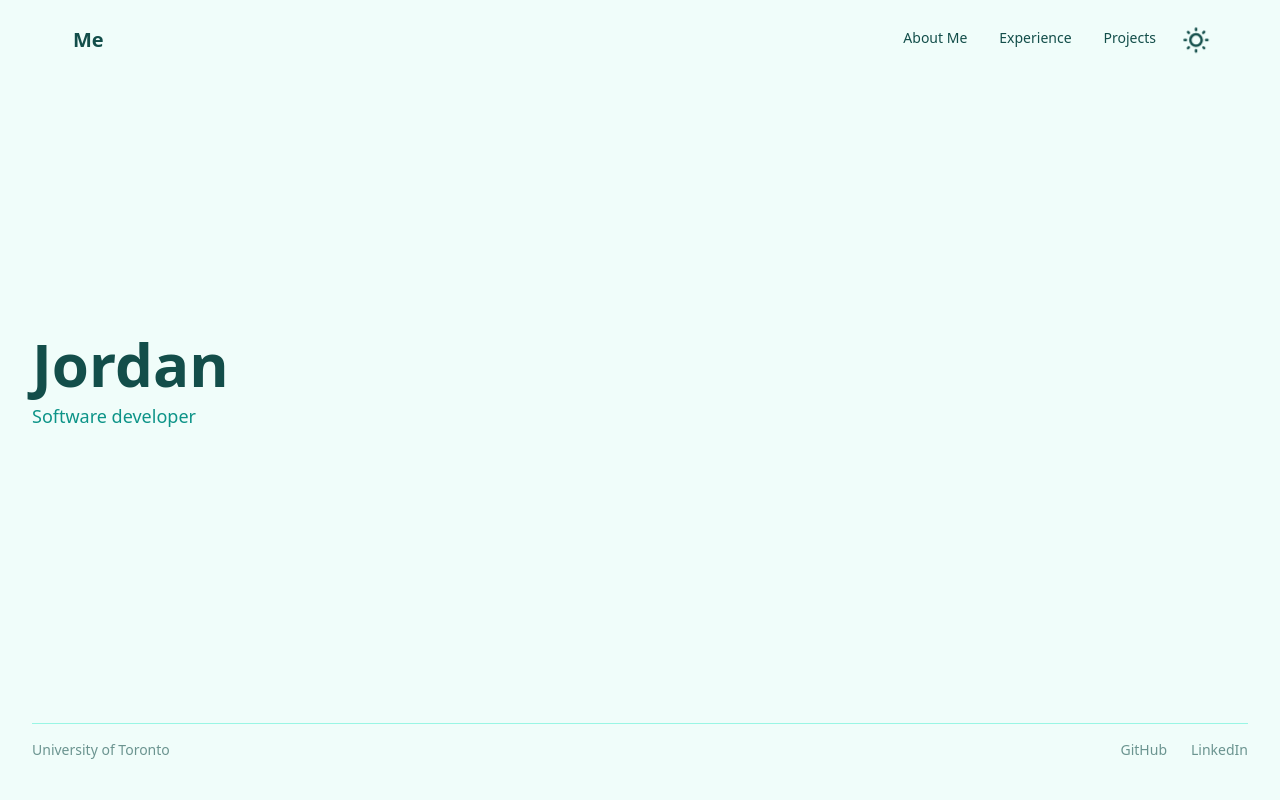
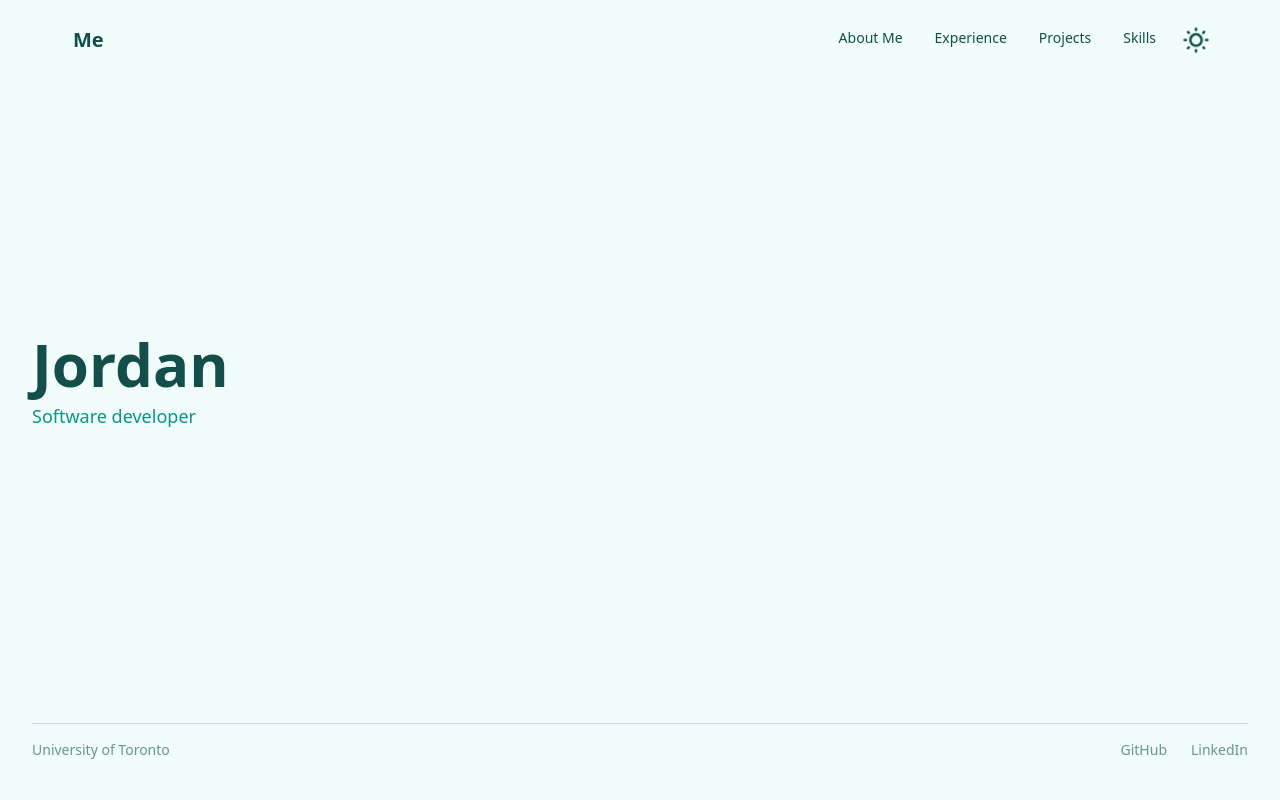
Before and after one commit to jrdn-l/website, a Vue app: page / in a window 1280 px wide. Shown: the top 800 px of the page. Built offline with nearby package versions, Linux system fonts and the light colour scheme.

Commit message:
Add Skills nav link and polish NavHeader
Co-Authored-By: Claude Sonnet 4.6 <noreply@anthropic.com>

```diff
--- a/src/components/NavHeader.vue
+++ b/src/components/NavHeader.vue
@@ -30,6 +30,7 @@ import ThemeToggle from '@/components/ThemeToggle.vue'
           <li><a href="#about">About Me</a></li>
           <li><a href="#experience">Experience</a></li>
           <li><a href="#projects">Projects</a></li>
+          <li><a href="#skills">Skills</a></li>
         </ul>
       </div>
       <!-- Title -->
@@ -42,6 +43,7 @@ import ThemeToggle from '@/components/ThemeToggle.vue'
         <li class="py-1"><a href="#about">About Me</a></li>
         <li class="py-1"><a href="#experience">Experience</a></li>
         <li class="py-1"><a href="#projects">Projects</a></li>
+        <li class="py-1"><a href="#skills">Skills</a></li>
         <li><ThemeToggle /></li>
       </ul>
     </div>
```
